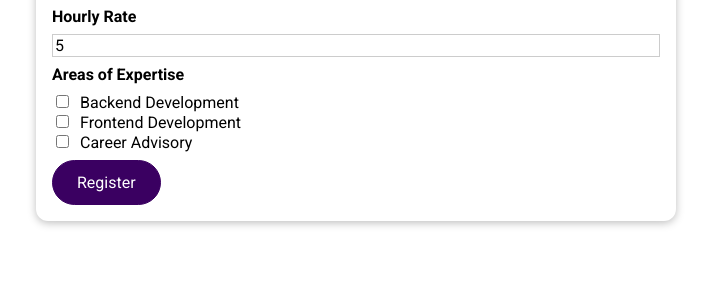
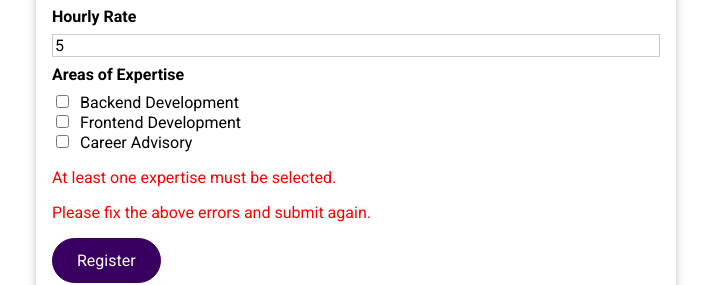
Before and after one commit to Nebucatnetzer/find_coach, a Vue app: page /register in a window 1280 px wide. Both pictures are taken after typing "Sample", "Sample", "Sample", "5" into the empty fields and a click on the button "Register". Shown: the part 361-646 px from the top of the page, without its empty margins (284-995 px from the left). Built offline with nearby package versions, Linux system fonts and the light colour scheme.

Commit message:
signal the invalid elements in the form

```diff
--- a/src/components/coaches/CoachForm.vue
+++ b/src/components/coaches/CoachForm.vue
@@ -1,26 +1,30 @@
 <template>
   <form @submit.prevent="submitForm">
-    <div class="form-control">
+    <div class="form-control" :class="{ invalid: !firstName.isValid }">
       <label for="firstname">Firstname</label>
       <input type="text" id="firstname" v-model.trim="firstName.val" />
+      <p v-if="!firstName.isValid">Firstname must not be empty.</p>
     </div>
-    <div class="form-control">
+    <div class="form-control" :class="{ invalid: !lastName.isValid }">
       <label for="lastname">Lastname</label>
       <input type="text" id="lastname" v-model.trim="lastName.val" />
+      <p v-if="!lastName.isValid">Lastname must not be empty.</p>
     </div>
-    <div class="form-control">
+    <div class="form-control" :class="{ invalid: !description.isValid }">
       <label for="description">Description</label>
       <textarea
         id="description"
         rows="5"
         v-model.trim="description.val"
       ></textarea>
+      <p v-if="!description.isValid">Description must not be empty.</p>
     </div>
-    <div class="form-control">
+    <div class="form-control" :class="{ invalid: !rate.isValid }">
       <label for="rate">Hourly Rate</label>
       <input type="number" id="rate" v-model.number="rate.val" />
+      <p v-if="!description.isValid">Rate must be greater than 0.</p>
     </div>
-    <div class="form-control">
+    <div class="form-control" :class="{ invalid: !areas.isValid }">
       <h3>Areas of Expertise</h3>
       <div>
         <input
@@ -44,6 +48,12 @@
         <input type="checkbox" id="career" value="career" v-model="areas.val" />
         <label for="career">Career Advisory</label>
       </div>
+      <p v-if="!areas.isValid">At least one expertise must be selected.</p>
+    </div>
+    <div v-if="!formIsValid" class="invalid">
+      <p>
+        Please fix the above errors and submit again.
+      </p>
     </div>
     <base-button>Register</base-button>
   </form>
@@ -167,12 +177,7 @@ h3 {
   font-size: 1rem;
 }
 
-.invalid label {
+.invalid p {
   color: red;
 }
-
-.invalid input,
-.invalid textarea {
-  border: 1px solid red;
-}
 </style>
```
